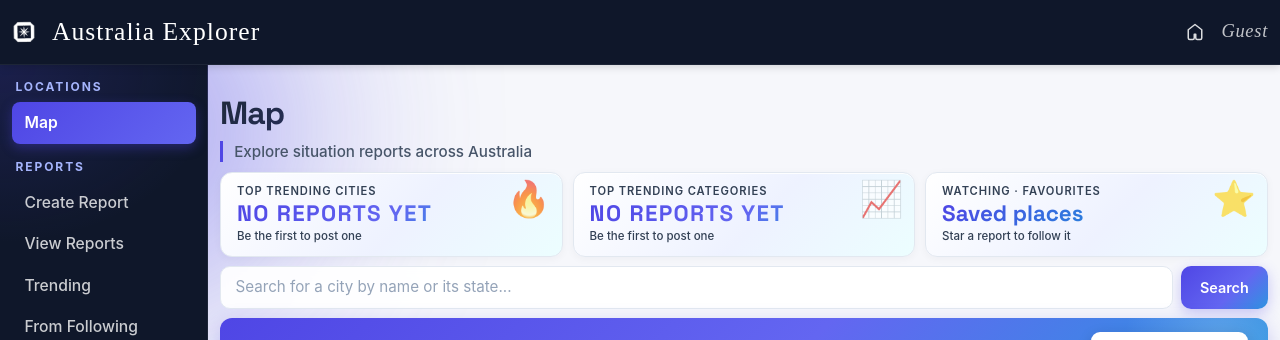
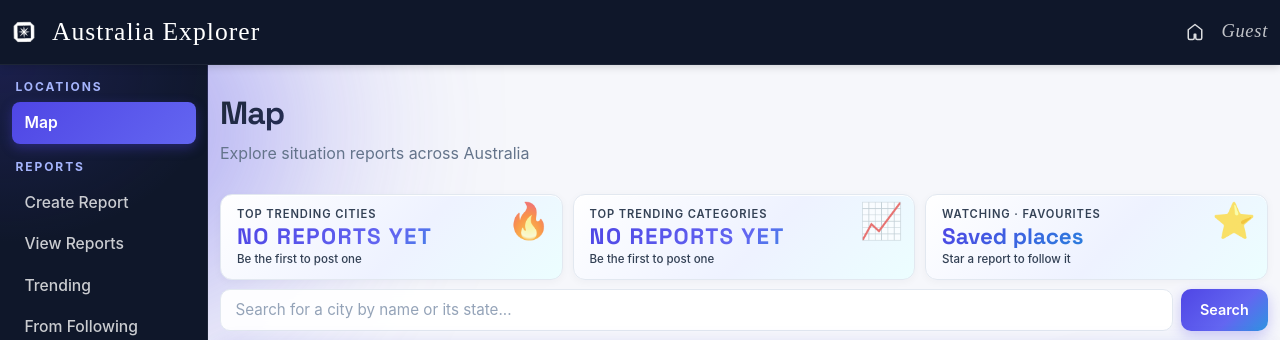
Before and after one commit to jono1762/cits3403-project, a Flask app: page /map in a window 1280 px wide. Shown: the top 340 px of the page. Run offline with Flask 3, Linux system fonts and the light colour scheme; data that the repository does not hold is empty; some libraries are stand-ins or nearby versions; some web fonts are replaced.

Commit message:
Fixed subtitle styling on homepage to match rest of webpage.

```diff
--- a/app/static/css/index.css
+++ b/app/static/css/index.css
@@ -39,15 +39,12 @@
     color: transparent;
 }
 
-/* subtitle — small indigo accent bar on the left, like a side-quote */
-#mapPage > p {
-    margin: 0;
-    color: #475569;
-    font-size: 0.95rem;
-    font-weight: 500;
-    line-height: 1.4;
-    border-left: 3px solid #4f46e5;
-    padding-left: 0.7rem;
+/* subtitle — matches report page styling */
+#mapPage > p.report-subtitle {
+    margin: 0 0 1.25rem;
+    color: #64748b;
+    font-size: 1rem;
+    line-height: 1.5;
 }
 
 
```
